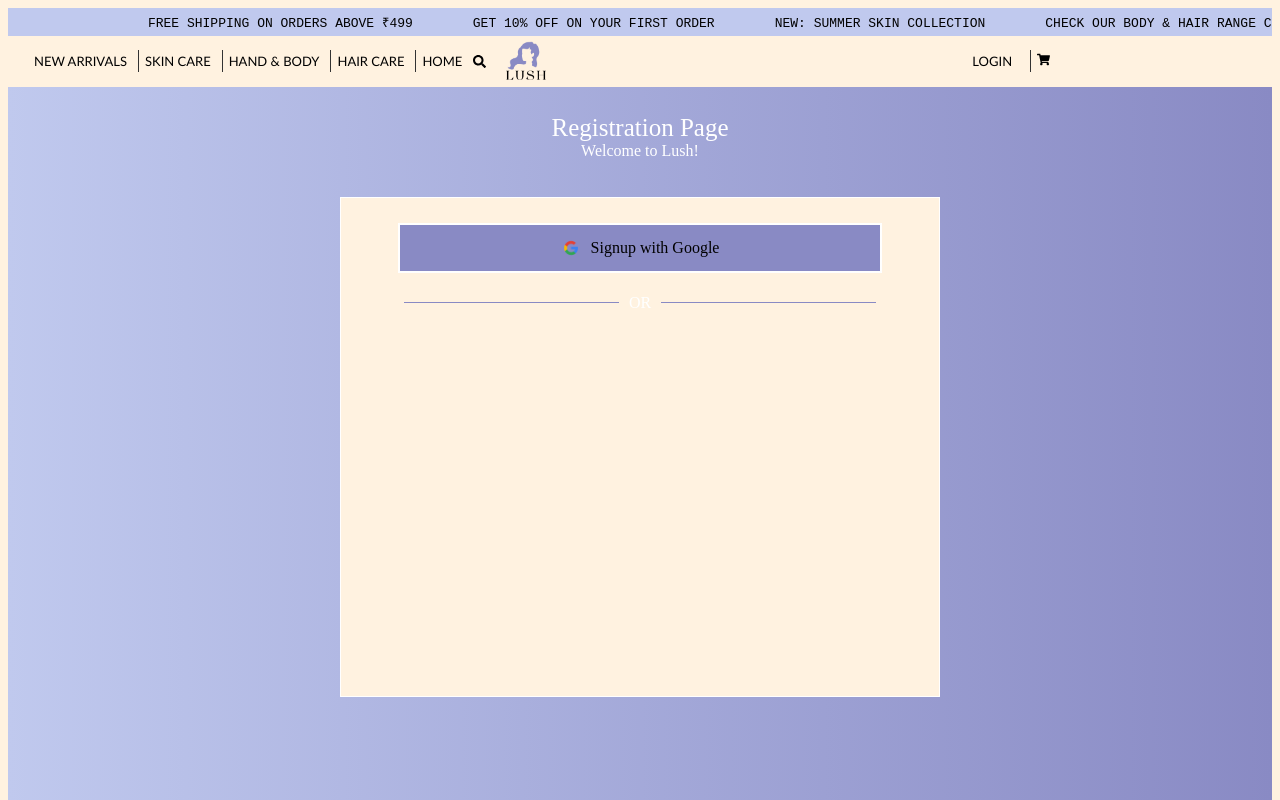
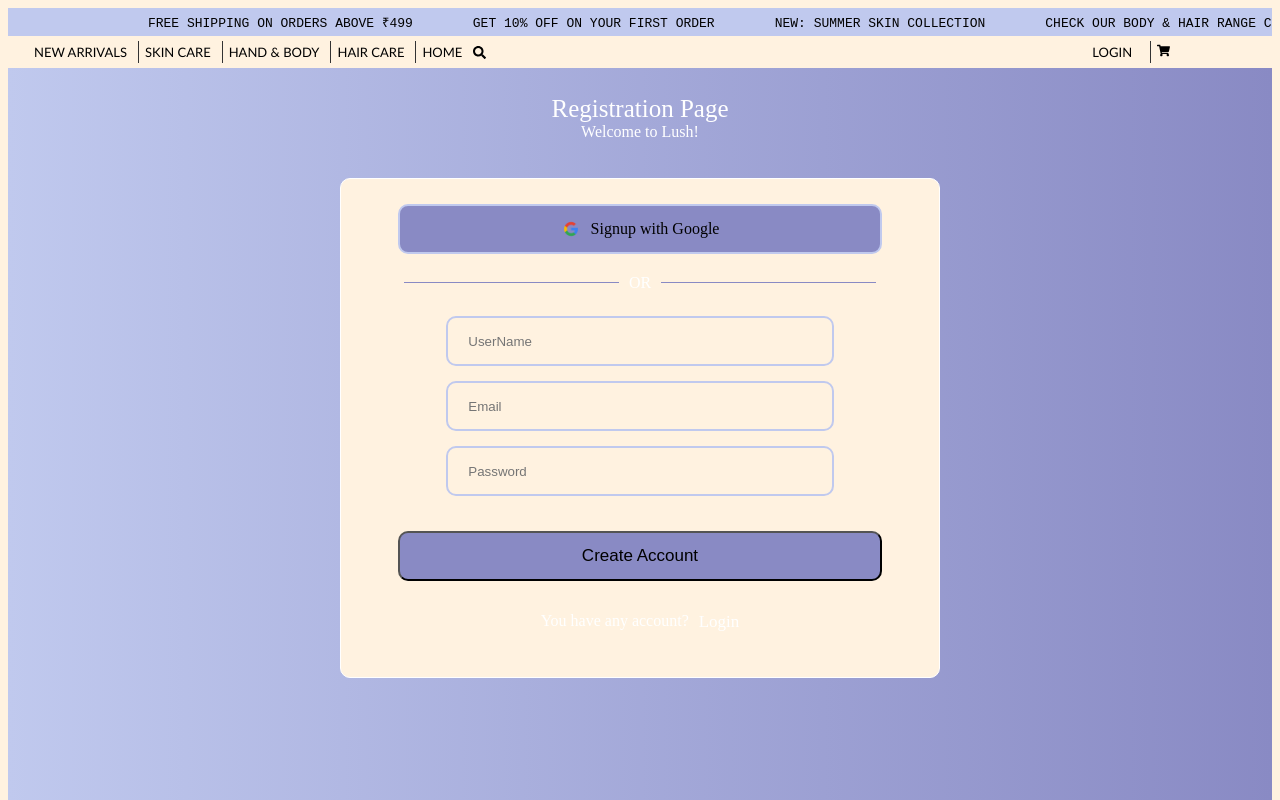
Before and after one commit to Prakriti0511/ecommerce-web, a React (Vite) app: page /signup in a window 1280 px wide. Shown: the top 800 px of the page. Built offline with nearby package versions, Linux system fonts and the light colour scheme.

Commit message:
login ui

```diff
--- a/src/components/LoginPage/Registration.jsx
+++ b/src/components/LoginPage/Registration.jsx
@@ -13,13 +13,21 @@ function Registration() {
             <span className='text-[25px] font-semibold pb-6 font-gill'>Registration Page</span>
             <span className = 'text-[16px] font-semibold'>Welcome to Lush!</span>
         </div>
-        <div className = 'max-w-[600px] w-[90%] h-[500px] bg-[#FFF2E0] border border-white backdrop-blur-2xl rounded-lg shadow-lg flex items-center justify-center mx-auto'>
+        <div className = 'max-w-[600px] w-[90%] h-[500px] bg-[#FFF2E0] rounded-[10px] border border-white backdrop-blur-2xl shadow-lg flex items-center justify-center mx-auto'>
             <form action="" className='w-[90%] h-[90%] flex flex-col items-center justify-start gap-[20px]'>
-                <div className = 'w-[90%] h-[50px] bg-[#898AC4] text-[black] border-2 border-[white] rounded-xl shadow-lg flex items-center justify-center gap-[10px] py-[20px] cursor-pointer'>
-                    <img src = "google.png" alt="/Image/" className='w-[20px]'/> Signup with Google
+                <div className = 'w-[90%] h-[50px] bg-[#898AC4] text-[black] border-2 border-[#C0C9EE] rounded-[10px] shadow-lg flex items-center justify-center gap-[10px] py-[20px] cursor-pointer'>
+                    <img src = "google.png" alt="/Image/" className='w-[20px] rounded-[10px]'/> Signup with Google
                 </div>
                 <div className='w-[100%] h-[20px] flex items-center justify-center gap-[10px]'>
                     <div className='w-[40%] h-[1px] bg-[#898AC4]'></div> OR <div className='w-[40%] h-[1px] bg-[#898AC4]'></div>
+                </div>
+                <div className = 'w-[90%] h-[400px] flex flex-col items-center justify-center gap-[15px]'>
+                    <input type = "text" className = 'w-[80%] h-[50px] border-[2px] border-[#C0C9EE] backdrop:blur-sm rounded-[10px] shadow-lg bg-transparent placeholder-[#] px-[20px] font-semibold' placeholder = 'UserName' required/>
+                    <input type = "text" className = 'w-[80%] h-[50px] border-[2px] border-[#C0C9EE] backdrop:blur-sm rounded-[10px] shadow-lg bg-transparent placeholder-[#] px-[20px] font-semibold' placeholder = 'Email' required/>
+                    <input type = "password" className = 'w-[80%] h-[50px] border-[2px] border-[#C0C9EE] backdrop:blur-sm rounded-[10px] shadow-lg bg-transparent placeholder-[#] px-[20px] font-semibold' placeholder = 'Password' required/>
+                    <button className='w-[100%] h-[50px] bg-[#898AC4] rounded-[10px] flex items-center justify-center mt-[20px] text-[17px] font-semibold'> Create Account </button>
+                    <p className='flex gap-[10px]'>You have any account? <span className='text-[#] text-[17px] font-semibold cursor-pointer'>Login</span></p>
+
                 </div>
             </form>
         </div>
--- a/src/components/header/Navbar.module.css
+++ b/src/components/header/Navbar.module.css
@@ -38,10 +38,12 @@
 }
 
 .logo {
+  padding-left: 150px;
   width: 80px;
   height: auto;
   object-fit: contain;
-  margin-right: 400px;
+  padding-right: 150px;
+  margin-right: 300px;
 }
 
 /* Prevent breaking layout on smaller screens */
```
Also changed, not shown: src/components/LoginPage/Registration.module.css (deleted).
